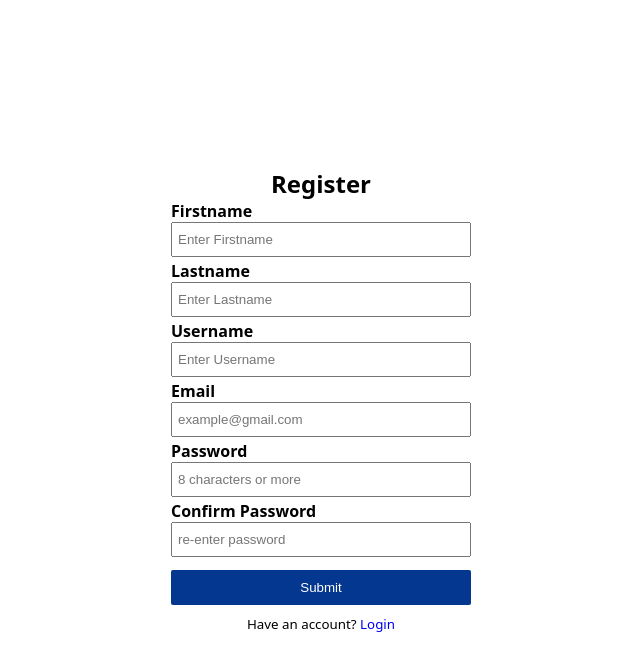
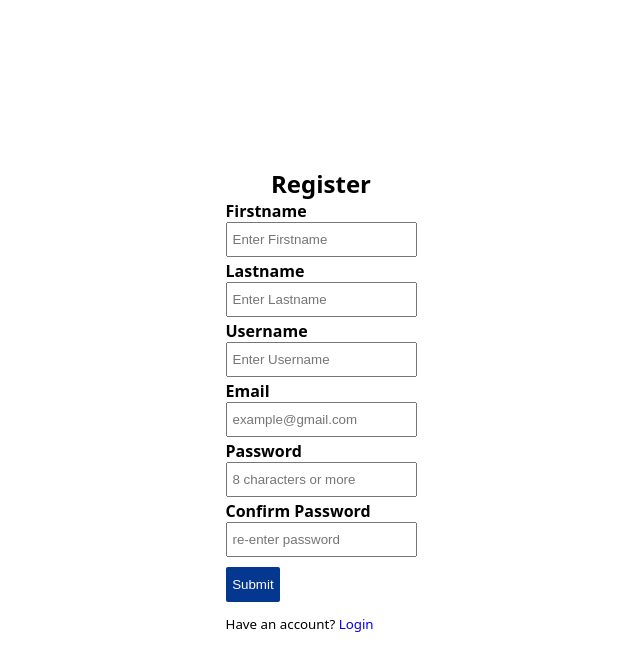
Before and after one commit to 3SSI3/flex_ed, a PHP site: page /PHP/register.php in a window 1280 px wide. Shown: the top 671 px of the page, without its empty margins (319-959 px from the left). Run offline with PHP 8.4, Linux system fonts and the light colour scheme.

Commit message:
Update:hammer_and_wrench:

```diff
--- a/css/log.css
+++ b/css/log.css
@@ -15,12 +15,13 @@ body {
     align-items: center;
 }
 
-form {
+/*form {
+    padding: 0 40px;
     min-width: 300px;
     display: flex;
     flex-direction: column;
     align-items: left;
-}
+}*/
 
 input {
     margin-bottom: 3px;
```
